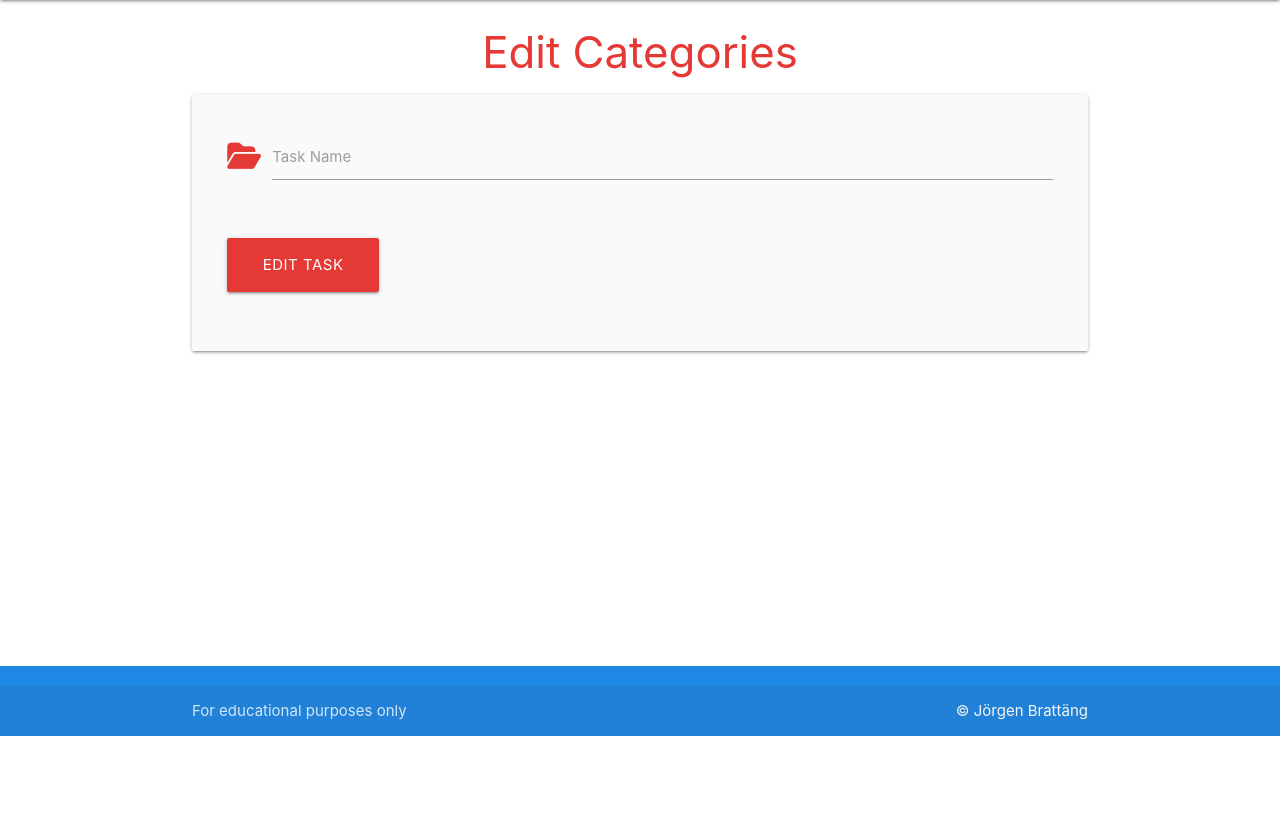
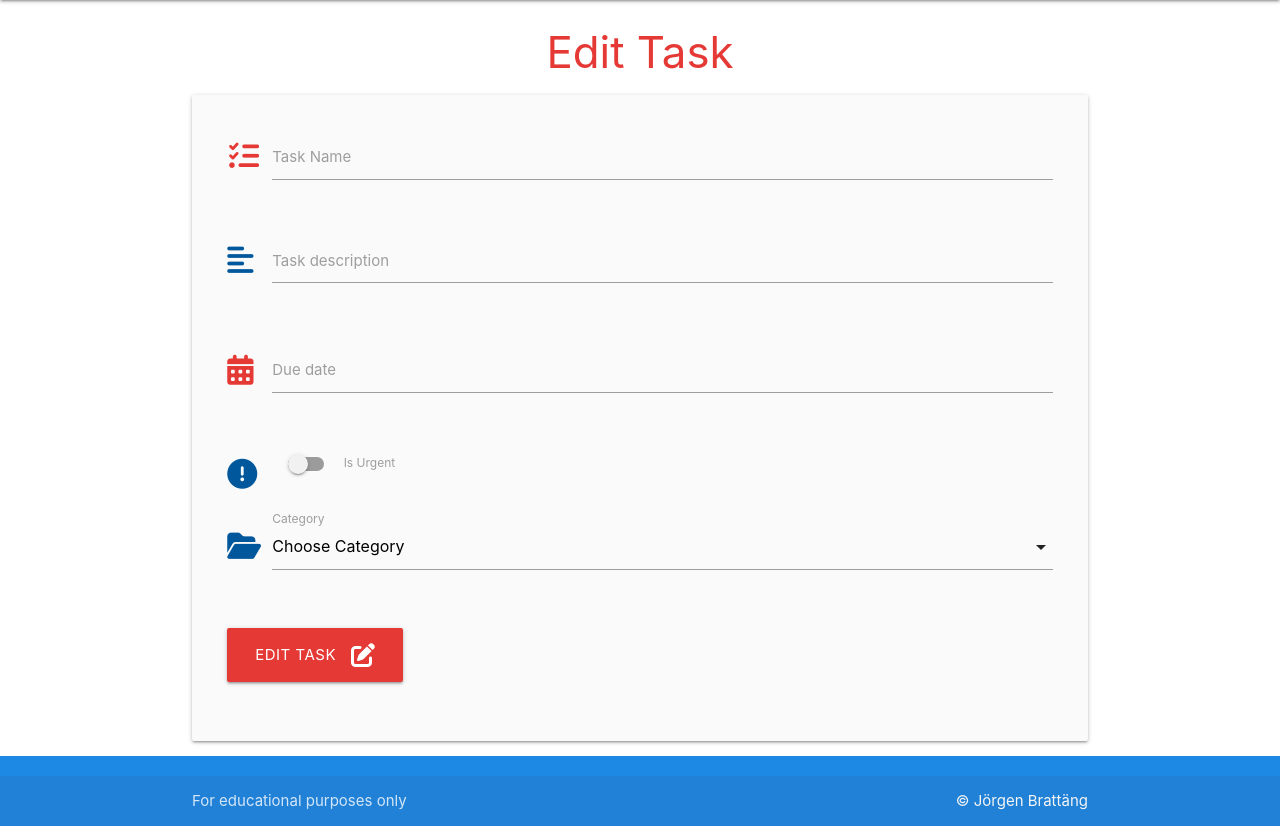
Before and after one commit to JorgenBrattang/task-manager-walkthrough, a Flask app: template taskmanager/templates/edit_task.html in a window 1280 px wide. Shown: the part 64-890 px from the top of the page. Before the commit the page ends 800 px from the top, so only its background shows below. Run offline with Flask 2, Linux system fonts and the light colour scheme; the template is opened without the code that fills it, so the values that code supplies are empty.

Commit message:
completed the walkthrough

```diff
--- a/taskmanager/templates/edit_task.html
+++ b/taskmanager/templates/edit_task.html
@@ -1,23 +1,76 @@
 {% extends "base.html" %}
 {% block content %}
 
-<h3 class="red-text text-darken-1 center-align">Edit Categories</h3>
+<h3 class="red-text text-darken-1 center-align">Edit Task</h3>
 
 <div class="row card-panel grey lighten-5">
     <form class="col s12" method="POST" action="{{ url_for('edit_task', task_id=task.id) }}">
-        <!-- category_name -->
+        <!-- task_name -->
         <div class="row">
             <div class="input-field col s12">
-                <i class="fas fa-folder-open prefix red-text text-darken-1"></i>
-                <input id="task_name" name="task_name" value="{{ task.task_name }}" minlength="3" maxlength="25" type="text" class="validate" required>
+                <i class="fas fa-list-check prefix red-text text-darken-1"></i>
+                <input id="task_name" name="task_name" value="{{ task.task_name }}" minlength="5" maxlength="50" type="text" class="validate"
+                    required>
                 <label for="task_name">Task Name</label>
+            </div>
+        </div>
+        <!-- task_description -->
+        <div class="row">
+            <div class="input-field col s12">
+                <i class="fas fa-align-left prefix light-blue-text text-darken-4"></i>
+                <textarea id="task_description" name="task_description" minlength="5" maxlength="200" type="text"
+                    class="materialize-textarea validate" required>
+                    {{- task.task_description -}}
+                </textarea>
+                <label for="task_description">Task description</label>
+            </div>
+        </div>
+        <!-- due_date -->
+        <div class="row">
+            <div class="input-field col s12">
+                <i class="fas fa-calendar-alt prefix red-text text-darken-1"></i>
+                <input id="due_date" name="due_date" type="text" value="{{ task.due_date.strftime('%d %B, %Y') }}" class="datepicker validate" required>
+                <label for="due_date">Due date</label>
+            </div>
+        </div>
+        <!-- is_urgent -->
+        <div class="row">
+            <div class="input-field col s12">
+                <div class="switch">
+                    <i class="fas fa-exclamation-circle prefix light-blue-text text-darken-4"></i>
+                    <label for="is_urgent">
+                        <input id="is_urgent" name="is_urgent" type="checkbox"
+                        {% if task.is_urgent %}
+                            checked
+                        {% endif %}>
+                        <span class="lever"></span>
+                        Is Urgent
+                    </label>
+                </div>
+            </div>
+        </div>
+        <!-- category_id -->
+        <div class="row">
+            <div class="input-field col s12">
+                <i class="fas fa-folder-open prefix light-blue-text text-darken-4"></i>
+                <select id="category_id" name="category_id" class="validate" required>
+                    <option value="" disabled>Choose Category</option>
+                    {% for category in categories %}
+                        {% if category == task.category %}
+                            <option value="{{ category.id }}" selected>{{ category.category_name }}</option>
+                        {% else %}
+                            <option value="{{ category.id }}">{{ category.category_name }}</option>
+                        {% endif %}
+                    {% endfor %}
+                </select>
+                <label for="category_id">Category</label>
             </div>
         </div>
         <!-- submit button -->
         <div class="row">
             <div class="input-field col s12">
                 <button type="submit" class="btn-large red darken-1">
-                    Edit Task <i class="fas fa-edit-square right"></i>
+                    Edit Task <i class="fas fa-edit right"></i>
                 </button>
             </div>
         </div>
```
Also changed, not shown: taskmanager/routes.py (+15 -11 lines).
